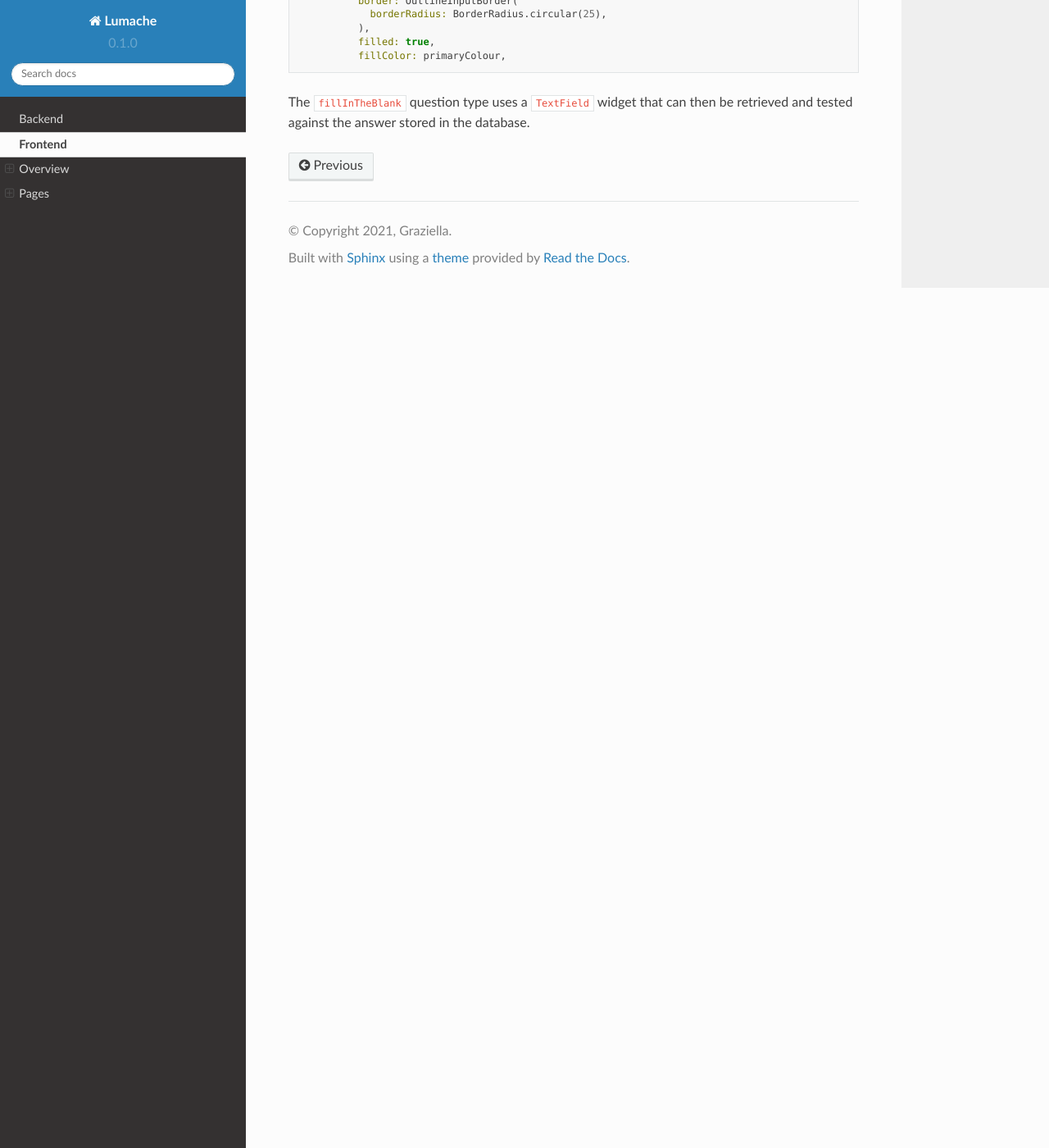
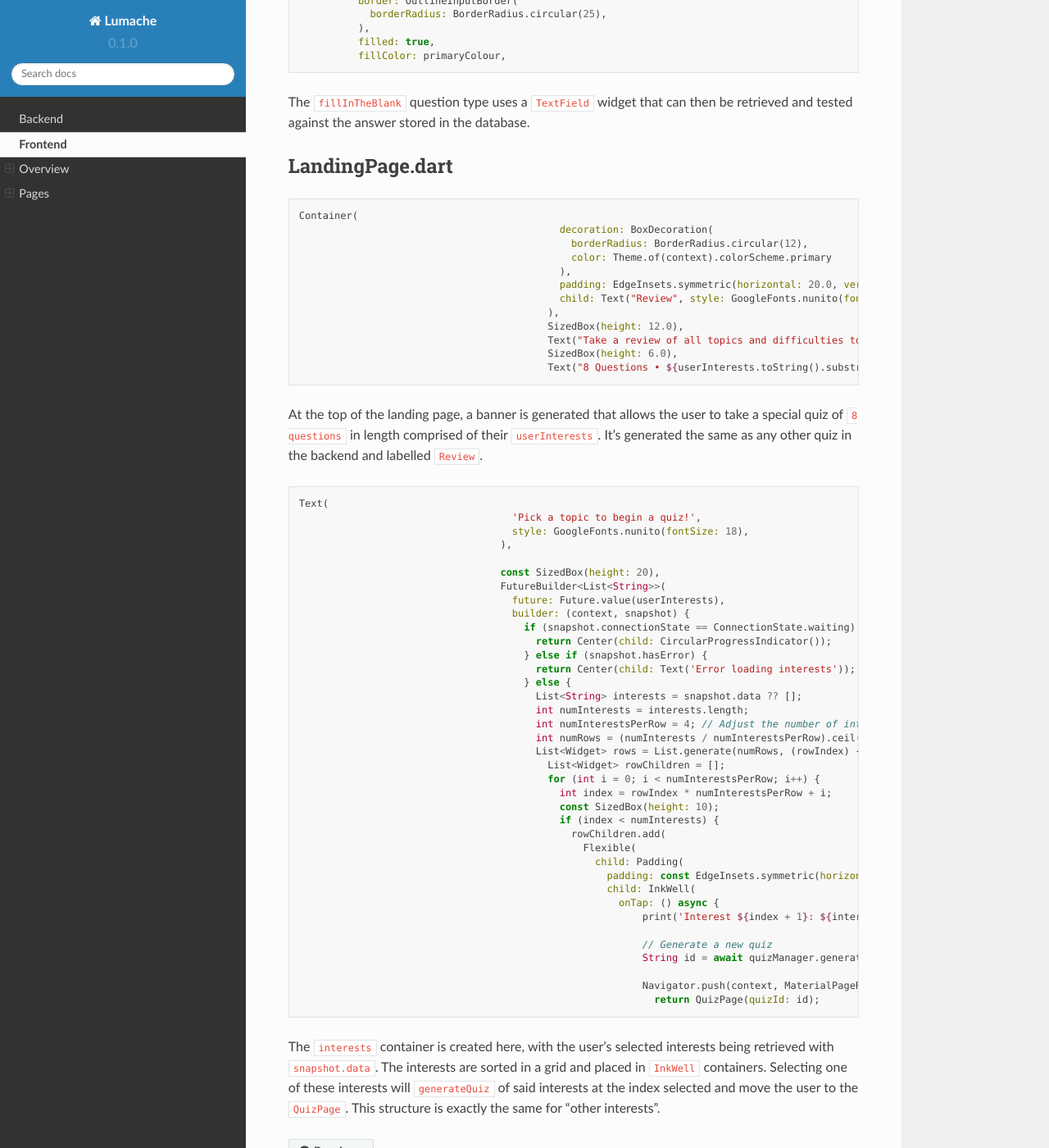
Before and after one commit to SETAP-Education/readthedocs, a Sphinx documentation site: the page built from docs/source/frontend.rst, in a window 1280 px wide and 1400 px high, scrolled down 10230 px. Shown: the whole window at 82% size. Built offline with Sphinx 7.4.7 and the Read the Docs theme 2.0.0, drawn with Linux system fonts in a browser that asks for light colours.

Commit message:
Update frontend.rst
landing page dart done

```diff
--- a/docs/source/frontend.rst
+++ b/docs/source/frontend.rst
@@ -518,3 +518,67 @@ The ``multipleChoice`` question type makes use of selectable ``InkWell`` and ``C
              fillColor: primaryColour,
 
 The ``fillInTheBlank`` question type uses a ``TextField`` widget that can then be retrieved and tested against the answer stored in the database.
+
+.. _Landing Page:
+
+LandingPage.dart
+----------------
+
+.. code-block:: dart
+
+   Container(
+                                               decoration: BoxDecoration(
+                                                 borderRadius: BorderRadius.circular(12),
+                                                 color: Theme.of(context).colorScheme.primary
+                                               ),
+                                               padding: EdgeInsets.symmetric(horizontal: 20.0, vertical: 6.0),
+                                               child: Text("Review", style: GoogleFonts.nunito(fontSize: 20, fontWeight: FontWeight.w800))
+                                             ),
+                                             SizedBox(height: 12.0),
+                                             Text("Take a review of all topics and difficulties to see how much you've improved!", style: GoogleFonts.nunito(fontSize: 18, fontWeight: FontWeight.bold)),
+                                             SizedBox(height: 6.0),
+                                             Text("8 Questions • ${userInterests.toString().substring(1, userInterests.toString().length - 1)}", style: GoogleFonts.nunito(fontSize: 14, fontWeight: FontWeight.bold, color: Theme.of(context).colorScheme.primary))
+
+At the top of the landing page, a banner is generated that allows the user to take a special quiz of ``8 questions`` in length comprised of their ``userInterests``. It's generated the same as any other quiz in the backend and labelled ``Review``.
+
+.. code-block:: dart
+
+   Text(
+                                       'Pick a topic to begin a quiz!',
+                                       style: GoogleFonts.nunito(fontSize: 18),
+                                     ),
+
+                                     const SizedBox(height: 20),
+                                     FutureBuilder<List<String>>(
+                                       future: Future.value(userInterests),
+                                       builder: (context, snapshot) {
+                                         if (snapshot.connectionState == ConnectionState.waiting) {
+                                           return Center(child: CircularProgressIndicator());
+                                         } else if (snapshot.hasError) {
+                                           return Center(child: Text('Error loading interests'));
+                                         } else {
+                                           List<String> interests = snapshot.data ?? [];
+                                           int numInterests = interests.length;
+                                           int numInterestsPerRow = 4; // Adjust the number of interests per row as needed
+                                           int numRows = (numInterests / numInterestsPerRow).ceil();
+                                           List<Widget> rows = List.generate(numRows, (rowIndex) {
+                                             List<Widget> rowChildren = [];
+                                             for (int i = 0; i < numInterestsPerRow; i++) {
+                                               int index = rowIndex * numInterestsPerRow + i;
+                                               const SizedBox(height: 10);
+                                               if (index < numInterests) {
+                                                 rowChildren.add(
+                                                   Flexible(
+                                                     child: Padding(
+                                                       padding: const EdgeInsets.symmetric(horizontal: 10.0, vertical: 10),
+                                                       child: InkWell(
+                                                         onTap: () async {
+                                                             print('Interest ${index + 1}: ${interests[index]} pressed');
+
+                                                             // Generate a new quiz
+                                                             String id = await quizManager.generateQuiz([ interests[index] ], xpLevel, 20, 5);
+
+                                                             Navigator.push(context, MaterialPageRoute(builder:(context) {
+                                                               return QuizPage(quizId: id);
+
+The ``interests`` container is created here, with the user's selected interests being retrieved with ``snapshot.data``. The interests are sorted in a grid and placed in ``InkWell`` containers. Selecting one of these interests will ``generateQuiz`` of said interests at the index selected and move the user to the ``QuizPage``. This structure is exactly the same for "other interests".
```
